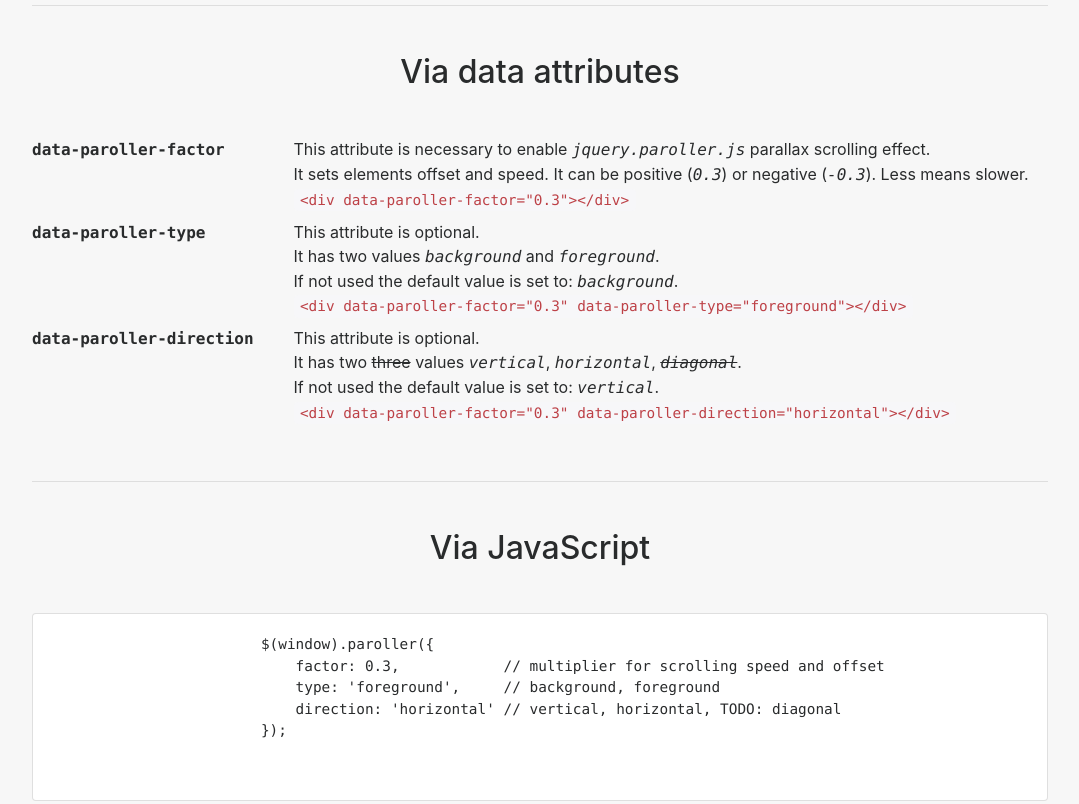
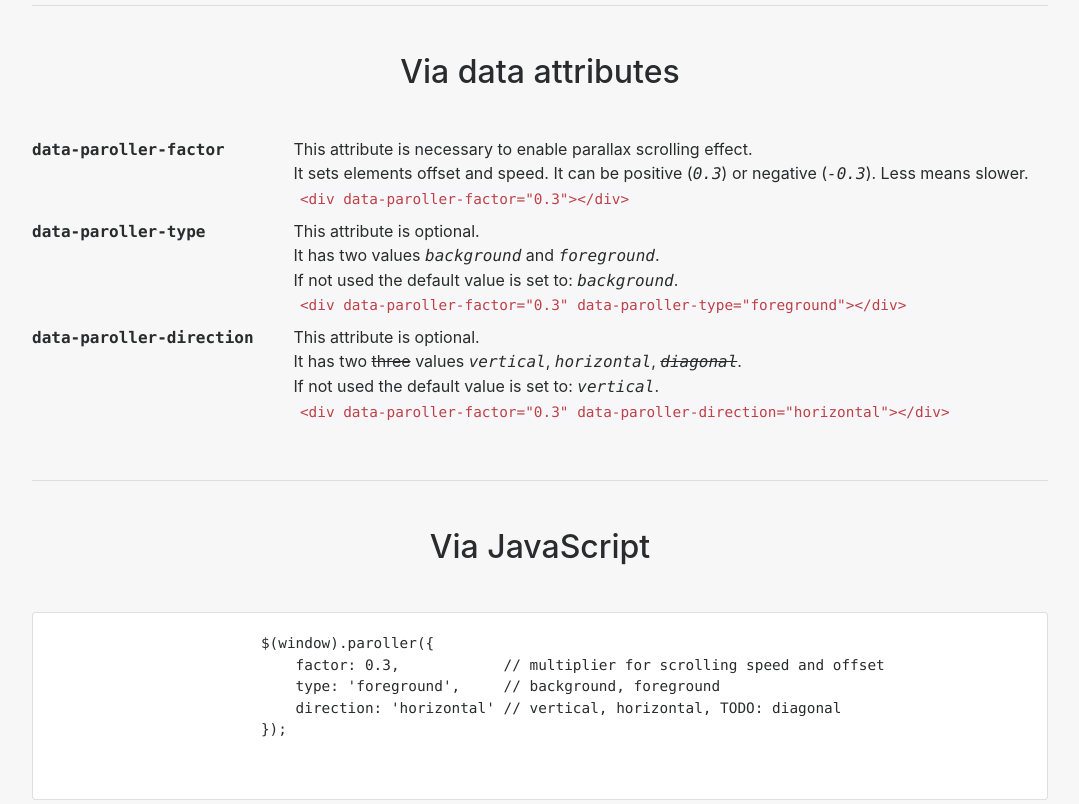
Before and after one commit to tgomilar/paroller.js, a website: page index.html in a window 1280 px wide. Shown: the part 1420-2224 px from the top of the page, without its empty margins (100-1179 px from the left). Drawn offline with nearby package versions, Linux system fonts and the light colour scheme; a script that the page names is missing.

Commit message:
index.html update

```diff
--- a/index.html
+++ b/index.html
@@ -118,7 +118,7 @@
                 <dl class="row text-left">
                     <dt class="col-sm-3"><samp>data-paroller-factor</samp></dt>
                     <dd class="col-sm-9">
-                        This attribute is necessary to enable <i><samp>jquery.paroller.js</samp></i> parallax scrolling effect. <br>
+                        This attribute is necessary to enable parallax scrolling effect. <br>
                         It sets elements offset and speed. It can be positive (<i><samp>0.3</samp></i>) or negative (<i><samp>-0.3</samp></i>).
                         Less means slower. <br>
                         <code>&lt;div data-paroller-factor="0.3"&gt;&lt;/div&gt;</code>
```
